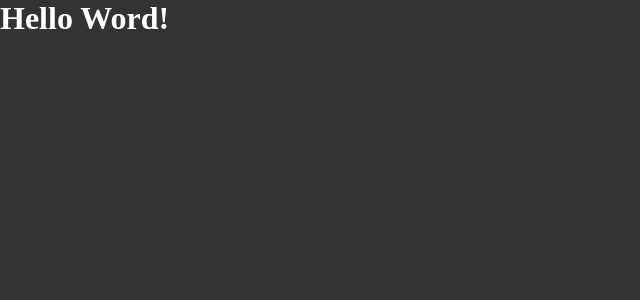
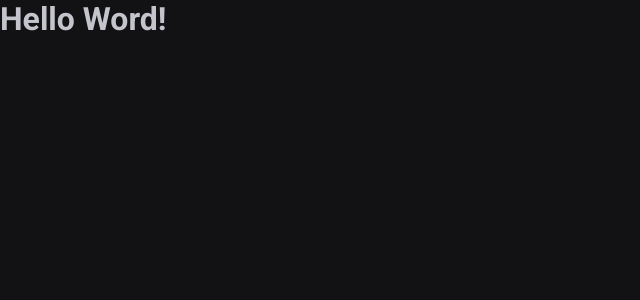
Before and after one commit to eduardoacdiogo/ignite-timer, a React (Vite) app: page / in a window 1280 px wide. Shown: the top 300 px of the page, without its empty margins (0-640 px from the left). Built offline with nearby package versions, Linux system fonts and the light colour scheme.

Commit message:
chore: added fonts

```diff
--- a/index.html
+++ b/index.html
@@ -2,8 +2,15 @@
 <html lang="en">
   <head>
     <meta charset="UTF-8" />
+
+    <link rel="preconnect" href="https://fonts.googleapis.com" />
+    <link rel="preconnect" href="https://fonts.gstatic.com" crossorigin />
+
+    <meta name="viewport" content="width=device-width, initial-scale=1.0" />
+
     <link rel="icon" type="image/svg+xml" href="/vite.svg" />
-    <meta name="viewport" content="width=device-width, initial-scale=1.0" />
+    <link href="https://fonts.googleapis.com/css2?family=Roboto+Mono:wght@700&family=Roboto:wght@400;700&display=swap" rel="stylesheet" />
+
     <title>Ignite Timer</title>
   </head>
   <body>
--- a/src/styles/global.ts
+++ b/src/styles/global.ts
@@ -7,8 +7,19 @@
 		box-sizing: border-box;
 	}
 
+	:focus {
+		outline: 0;
+		box-shadow: 0 0 0 2px ${props => props.theme['green-500']};
+	}
+
 	body {
-		background: #333;
-		color: #FFF;
+		background: ${props => props.theme['gray-900']};
+		color: ${props => props.theme['gray-300']};
+	}
+
+	body, input, textarea, button {
+		font-family: 'Roboto', sans-serif;
+		font-weight: 400;
+		font-size: 1rem;
 	}
 `
```
